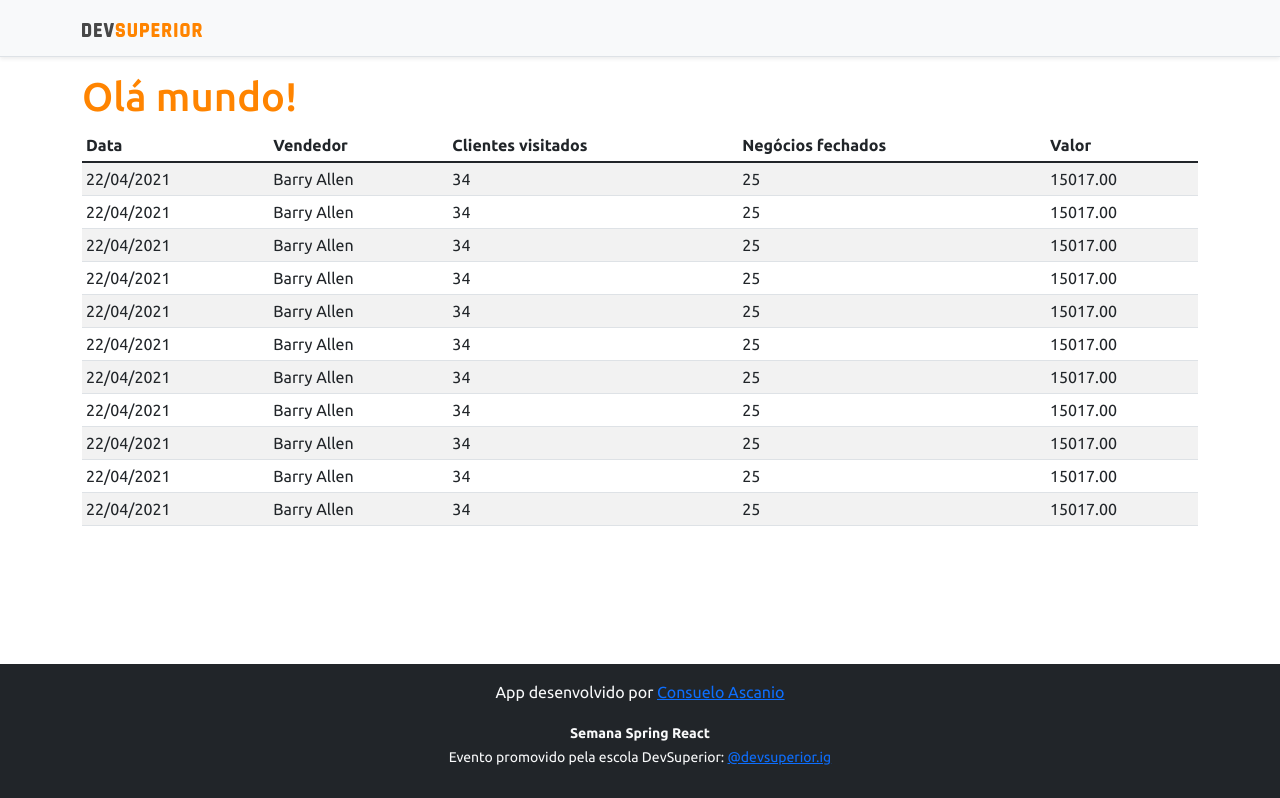
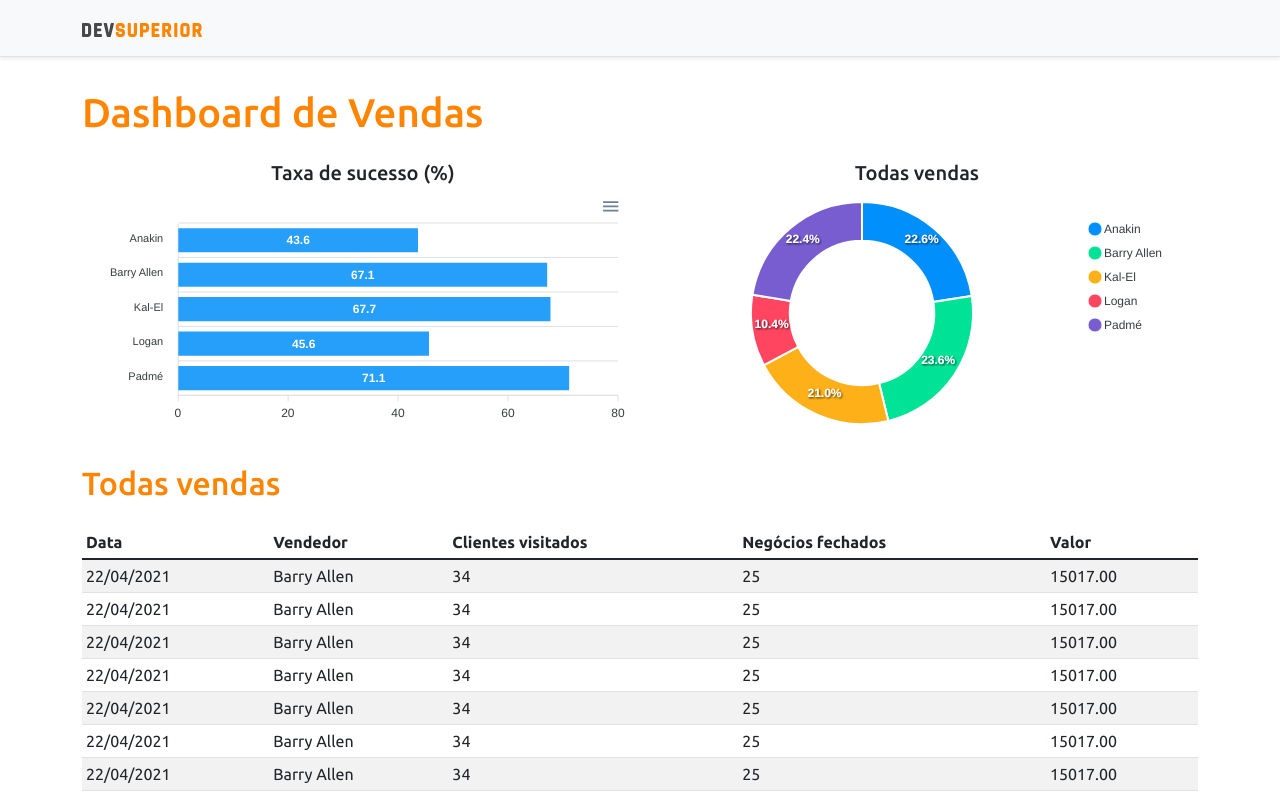
Before and after one commit to cascanio/projeto-sds4, a React (Create React App) app in the folder frontend/: page / in a window 1280 px wide. Shown: the top 798 px of the page. Built offline with nearby package versions, Linux system fonts and the light colour scheme.

Commit message:
Static charts

```diff
--- a/frontend/package.json
+++ b/frontend/package.json
@@ -3,6 +3,7 @@
   "version": "0.1.0",
   "private": true,
   "dependencies": {
+    "@popperjs/core": "^2.10.1",
     "@testing-library/jest-dom": "^5.11.4",
     "@testing-library/react": "^11.1.0",
     "@testing-library/user-event": "^12.1.10",
@@ -10,8 +11,10 @@
     "@types/node": "^12.0.0",
     "@types/react": "^17.0.0",
     "@types/react-dom": "^17.0.0",
+    "apexcharts": "^3.28.1",
     "bootstrap": "^5.1.1",
     "react": "^17.0.2",
+    "react-apexcharts": "^1.3.9",
     "react-dom": "^17.0.2",
     "react-scripts": "4.0.3",
     "typescript": "^4.1.2",
--- a/frontend/src/App.tsx
+++ b/frontend/src/App.tsx
@@ -1,4 +1,6 @@
+import BarChart from "components/BarChart";
 import DataTable from "components/DataTable";
+import DonutChart from "components/DonutChart";
 import Footer from "components/Footer";
 import NavBar from "components/NavBar";
 
@@ -8,9 +10,24 @@
     <>
       <NavBar />
       <div className="container">
-        <h1 className="text-primary">Olá mundo!</h1>
+        <h1 className="text-primary py-3">Dashboard de Vendas</h1>
 
-        <DataTable/>
+        <div className="row px-3">
+          <div className="col-sm-6">
+            <h5 className="text-center tex-secondary">Taxa de sucesso (%)</h5>
+            <BarChart/>
+          </div>
+          <div className="col-sm-6">
+            <h5 className="text-center tex-secondary">Todas vendas</h5>
+            <DonutChart />
+          </div>
+        </div>
+
+        <div className="py-3">
+          <h2 className="text-primary">Todas vendas</h2>
+        </div>
+
+        <DataTable />
       </div>
       <Footer />
     </>
--- /dev/null
+++ b/frontend/src/components/BarChart/index.tsx
@@ -0,0 +1,36 @@
+import Chart from 'react-apexcharts'
+
+const BarChart = () => {
+
+    const options = {
+        plotOptions: {
+            bar: {
+                horizontal: true,
+            }
+        },
+    };
+
+    const mockData = {
+        labels: {
+            categories: ['Anakin', 'Barry Allen', 'Kal-El', 'Logan', 'Padmé']
+        },
+        series: [
+            {
+                name: "% Sucesso",
+                data: [43.6, 67.1, 67.7, 45.6, 71.1]
+            }
+        ]
+    };
+
+    return (
+        <Chart
+            options={{...options, xaxis: mockData.labels}}
+            series={mockData.series}
+            type="bar"
+            height="240"
+        />
+    );
+
+}
+
+export default BarChart;
--- /dev/null
+++ b/frontend/src/components/DonutChart/index.tsx
@@ -0,0 +1,27 @@
+import Chart from 'react-apexcharts'
+
+const DonutChart = () => {
+
+    const mockData = {
+        series: [477138, 499928, 444867, 220426, 473088],
+        labels: ['Anakin', 'Barry Allen', 'Kal-El', 'Logan', 'Padmé']
+    }
+
+    const options = {
+        legend: {
+            show: true
+        }
+    }
+
+    return (
+        <Chart
+            options={{...options, labels: mockData.labels}}
+            series={mockData.series}
+            type="donut"
+            height="240"
+        />
+    );
+
+}
+
+export default DonutChart;
```
Also changed, not shown: 1 other file (tests, documents, lock files or other folders).
